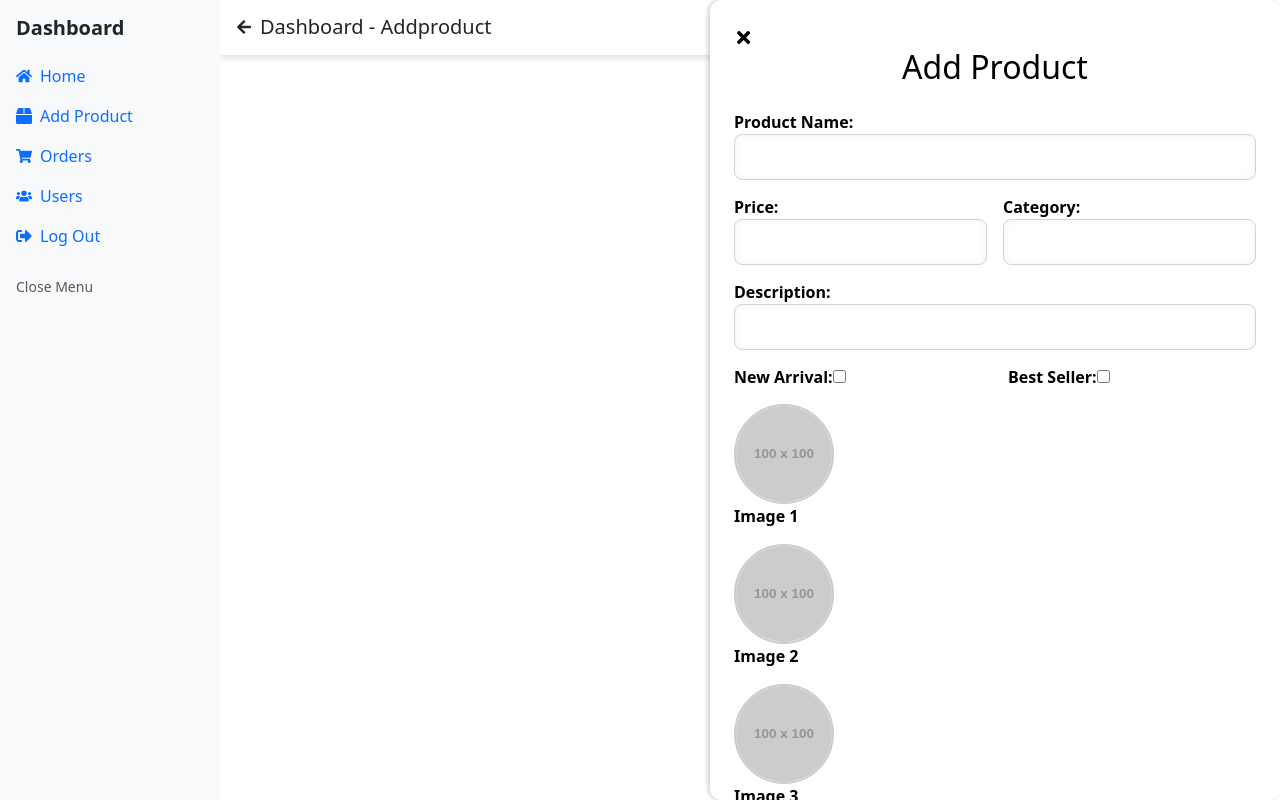
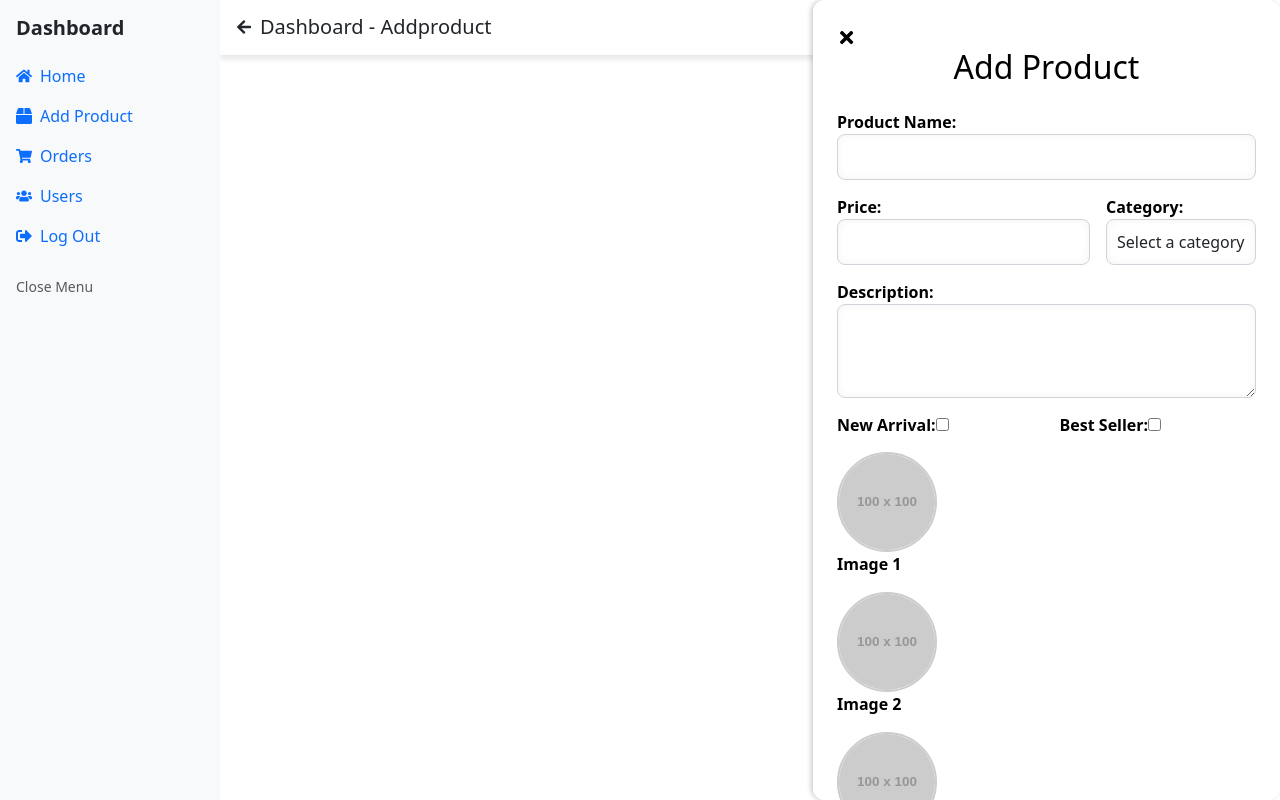
Before and after one commit to ZwolfConsultancyService/shubhammusicalFrontenndDashboard-, a React (Vite) app: page /addproduct in a window 1280 px wide. Built offline with nearby package versions, Linux system fonts and the light colour scheme; sample sign-in values are in the browser's storage.

Commit message:
fetch category

```diff
--- a/src/dasboard/AddProductForm.jsx
+++ b/src/dasboard/AddProductForm.jsx
@@ -1,4 +1,3 @@
-
 import React, { useState, useEffect } from "react";
 import axios from "axios";
 import "bootstrap/dist/css/bootstrap.min.css";
@@ -11,19 +10,43 @@ function AddProductForm({ isOpen, closeForm, product }) {
   const [image3, setImage3] = useState(null);
   const [isChecked, setIsChecked] = useState(product?.newArrival || false);
   const [isChecked1, setIsChecked1] = useState(product?.bestSeller || false);
+  const [categories, setCategories] = useState([]);
+  const [loadingCategories, setLoadingCategories] = useState(false);
   const [formData, setFormData] = useState({
     name: product?.name || "",
     price: product?.price || "",
-    category: product?.category || "",
+    category: product?.category?._id || product?.category || "",
     description: product?.description || ""
   });
+
+  // Fetch categories from backend
+  useEffect(() => {
+    const fetchCategories = async () => {
+      setLoadingCategories(true);
+      try {
+        const response = await axios.get("https://shubhammusicalplacebackend.onrender.com/api/categories/");
+        // Fix: Access the data property from the response
+        setCategories(response?.data?.data || []);
+      } catch (error) {
+        console.error("Error fetching categories:", error);
+        alert("Failed to load categories");
+        setCategories([]); // Set empty array on error
+      } finally {
+        setLoadingCategories(false);
+      }
+    };
+
+    if (isOpen) {
+      fetchCategories();
+    }
+  }, [isOpen]);
 
   useEffect(() => {
     if (product) {
       setFormData({
         name: product.name,
         price: product.price,
-        category: product.category,
+        category: product.category?._id || product.category,
         description: product.description
       });
       setIsChecked(product.newArrival || false);
@@ -49,6 +72,13 @@ function AddProductForm({ isOpen, closeForm, product }) {
 
   const handleSubmit = async (e) => {
     e.preventDefault();
+
+    // Validation
+    if (!formData.category) {
+      alert("Please select a category");
+      return;
+    }
+
     const formDataToSend = new FormData();
     formDataToSend.append("name", formData.name);
     formDataToSend.append("price", formData.price);
@@ -88,30 +118,78 @@ function AddProductForm({ isOpen, closeForm, product }) {
         <form onSubmit={handleSubmit} className="form">
           <div className="form-group">
             <label className="fw-bold">Product Name:</label>
-            <input type="text" name="name" className="form-control" value={formData.name} onChange={handleChange} />
+            <input
+              type="text"
+              name="name"
+              className="form-control"
+              value={formData.name}
+              onChange={handleChange}
+              required
+            />
           </div>
           <div className="d-flex gap-3">
             <div className="form-group flex-grow-1">
               <label className="fw-bold">Price:</label>
-              <input type="text" name="price" className="form-control" value={formData.price} onChange={handleChange} />
+              <input
+                type="number"
+                name="price"
+                className="form-control"
+                value={formData.price}
+                onChange={handleChange}
+                min="0"
+                step="0.01"
+                required
+              />
             </div>
             <div className="form-group flex-grow-1">
               <label className="fw-bold">Category:</label>
-              <input type="text" name="category" className="form-control" value={formData.category} onChange={handleChange} />
+              <select
+                name="category"
+                className="form-control"
+                value={formData.category}
+                onChange={handleChange}
+                required
+                disabled={loadingCategories}
+              >
+                <option value="">
+                  {loadingCategories ? "Loading categories..." : "Select a category"}
+                </option>
+                {
+                  categories && categories.length > 0 && categories.map((category) => (
+                    <option key={category._id} value={category._id}>
+                      {category.name}
+                    </option>
+                  ))
+                }
+              </select>
             </div>
           </div>
           <div className="form-group">
             <label className="fw-bold">Description:</label>
-            <input type="text" name="description" className="form-control" value={formData.description} onChange={handleChange} />
+            <textarea
+              name="description"
+              className="form-control"
+              value={formData.description}
+              onChange={handleChange}
+              rows="3"
+            />
           </div>
           <div className="d-flex gap-3">
             <div className="form-group flex-grow-1">
               <label className="fw-bold">New Arrival:</label>
-              <input type="checkbox" checked={isChecked} onChange={(e) => setIsChecked(e.target.checked)} />
+              <input
+                type="checkbox"
+                checked={isChecked}
+                onChange={(e) => setIsChecked(e.target.checked)}
+              />
             </div>
             <div className="form-group flex-grow-1">
               <label className="fw-bold">Best Seller:</label>
-              <input type="checkbox" checked={isChecked1} onChange={(e) => setIsChecked1(e.target.checked)} />
+              <input
+                type="checkbox"
+                checked={isChecked1}
+                onChange={(e) => setIsChecked1(e.target.checked)}
+              />
             </div>
           </div>
 
@@ -119,7 +197,14 @@ function AddProductForm({ isOpen, closeForm, product }) {
             <div key={index} className="image-upload-container">
               <label htmlFor={`file-input-${index + 1}`} className="image-label">
                 <div className="image-preview">
-                  <img src={image instanceof File ? URL.createObjectURL(image) : image?.url || "https://via.placeholder.com/100"} alt="Preview" />
+                  <img
+                    src={
+                      image instanceof File
+                        ? URL.createObjectURL(image)
+                        : image?.url || "https://via.placeholder.com/100"
+                    }
+                    alt="Preview"
+                  />
                 </div>
               </label>
               <input
@@ -133,7 +218,13 @@ function AddProductForm({ isOpen, closeForm, product }) {
             </div>
           ))}
 
-          <button type="submit" className="btn btn-dark text-light w-100 mt-3 fw-bold">{product ? "Update Product" : "Submit"}</button>
+          <button
+            type="submit"
+            className="btn btn-dark text-light w-100 mt-3 fw-bold"
+            disabled={loadingCategories}
+          >
+            {product ? "Update Product" : "Submit"}
+          </button>
         </form>
       </div>
     </div>
```
